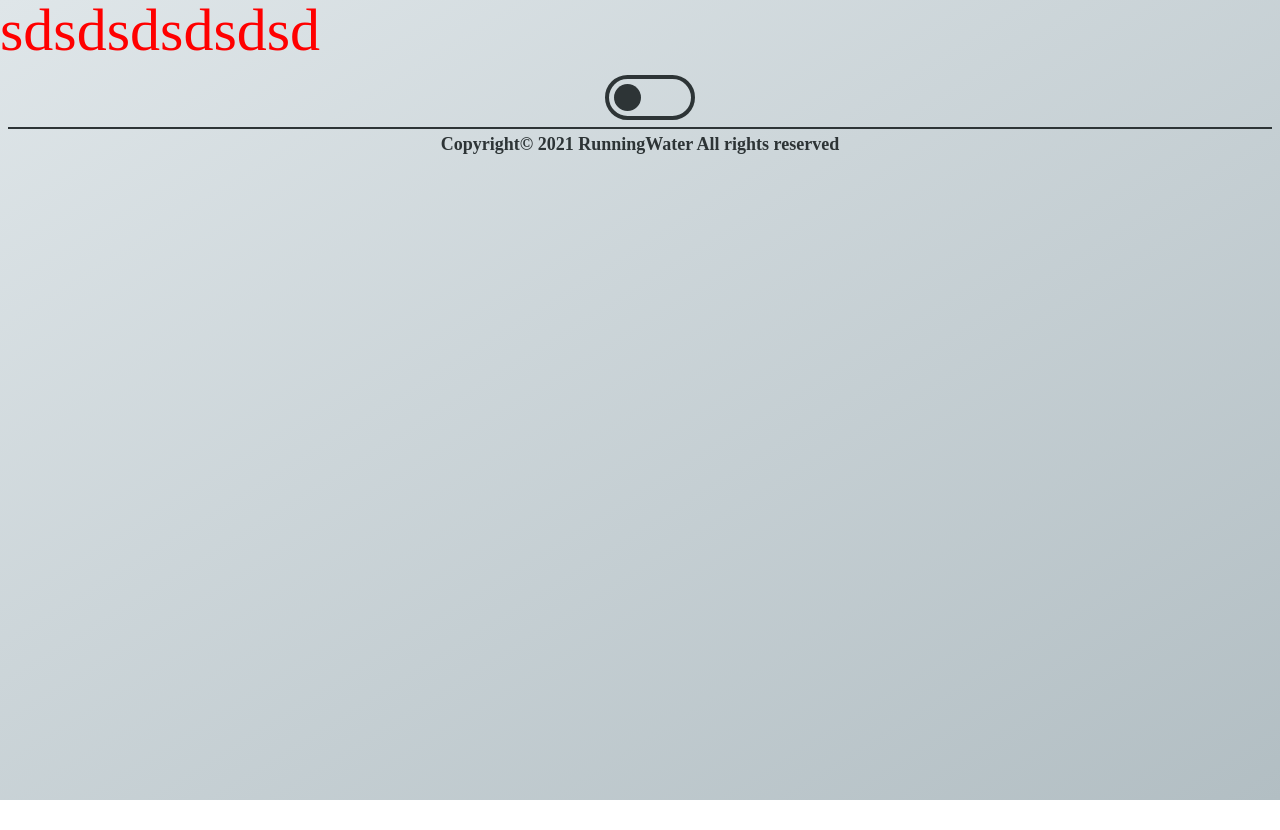
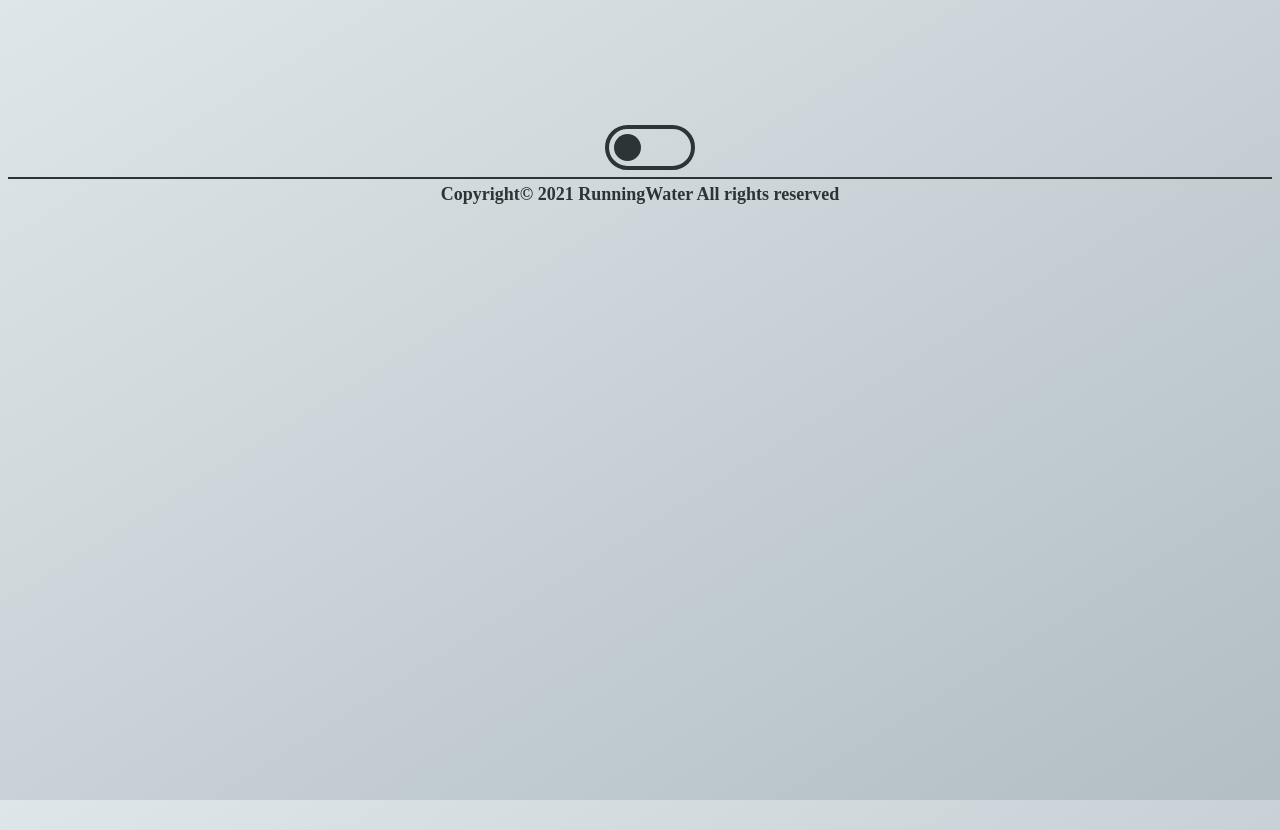
Before and after one commit to minhanPark/grapql-todo-front, a React (Create React App) app: page / in a window 1280 px wide. Before the commit the page ends 800 px from the top, so only its background shows below. Built offline with nearby package versions, Linux system fonts and the light colour scheme.

Commit message:
need skeleton

```diff
--- a/src/App.js
+++ b/src/App.js
@@ -4,14 +4,8 @@ import { client } from "./client";
 import { GlobalStyle, theme, darkTheme } from "./style/Common";
 import styled, { ThemeProvider } from "styled-components";
 import Footer from "./components/Footer";
+import Title from "./components/Title";
 import { isDarkModeVar } from "./client";
-
-const Title = styled.h1`
-  font-size: 60px;
-  color: red;
-`;
-
-const Container = styled.div``;
 
 function App() {
   const isDarkMode = useReactiveVar(isDarkModeVar);
@@ -19,9 +13,7 @@ function App() {
     <ApolloProvider client={client}>
       <ThemeProvider theme={isDarkMode ? darkTheme : theme}>
         <GlobalStyle />
-        <Container>
-          <Title>sdsdsdsdsdsd</Title>
-        </Container>
+        <Title />
         <Footer />
       </ThemeProvider>
     </ApolloProvider>
--- /dev/null
+++ b/src/components/Title.js
@@ -0,0 +1,40 @@
+import React from "react";
+import styled from "styled-components";
+import SkeletonScreen from "./common/SkeletonScreen";
+
+const Container = styled.div`
+  min-height: 50px;
+  width: 50%;
+  margin: 0 auto;
+  margin-top: 30px;
+  margin-bottom: 30px;
+`;
+
+const HeaderContainer = styled.div`
+  height: 100%;
+  backdrop-filter: blur(16px) saturate(180%);
+  background-color: rgba(255, 255, 255, 0.75);
+  border-radius: 12px;
+  border: 1px solid rgba(209, 213, 219, 0.3);
+`;
+
+const Header = styled.h1`
+  font-size: 24px;
+  font-weight: 600;
+  text-align: center;
+  padding: 14px 18px;
+`;
+
+const Title = () => {
+  return (
+    <Container>
+      <SkeletonScreen isLoading={true}>
+        <HeaderContainer>
+          <Header>Graph QL 투두 리스트</Header>
+        </HeaderContainer>
+      </SkeletonScreen>
+    </Container>
+  );
+};
+
+export default Title;
--- /dev/null
+++ b/src/components/common/SkeletonScreen.js
@@ -0,0 +1,17 @@
+import React from "react";
+import styled from "styled-components";
+
+const Card = styled.div`
+  width: 100%;
+  height: 100%;
+  background-image: linear-gradient(
+    ${(props) => props.theme.backgroundColorDark} 100%,
+    transparent 0
+  );
+`;
+
+const SkeletonScreen = ({ children, isLoading }) => {
+  return isLoading ? <Card /> : <>{children}</>;
+};
+
+export default SkeletonScreen;
```
